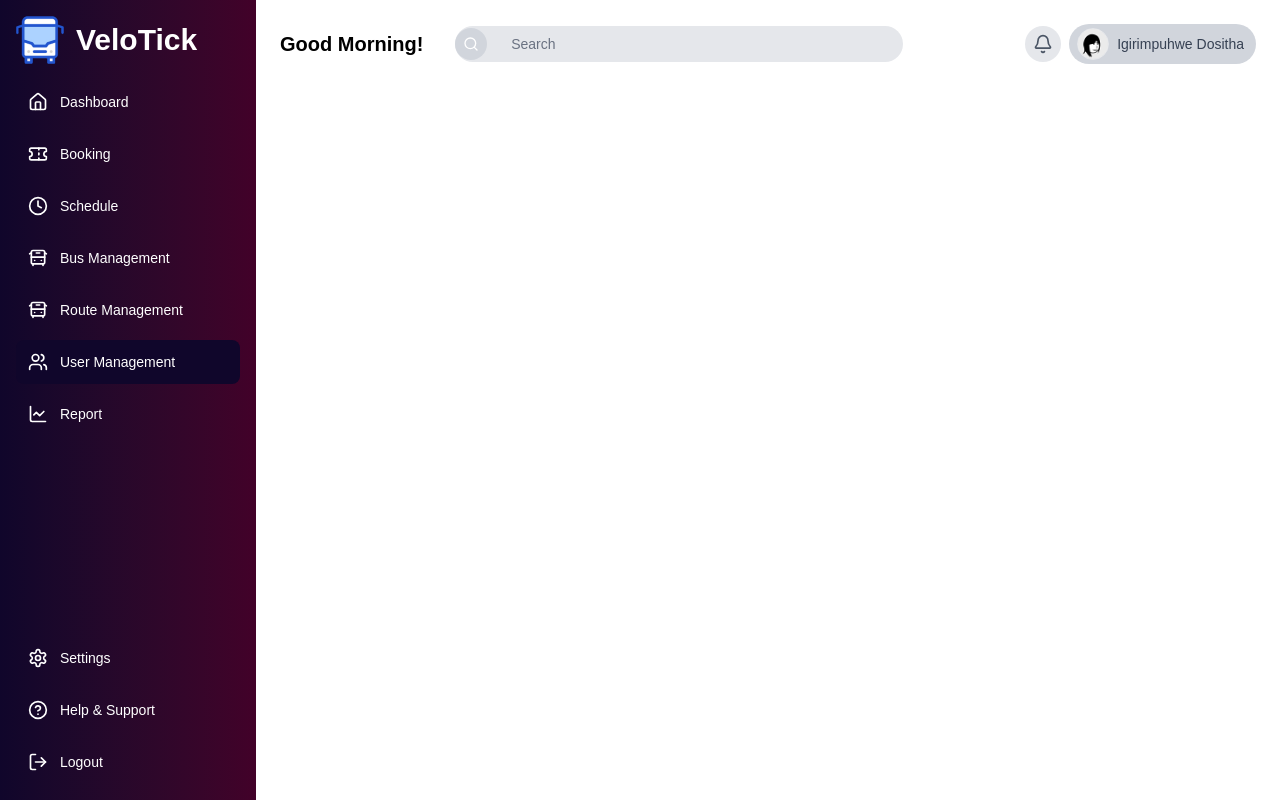
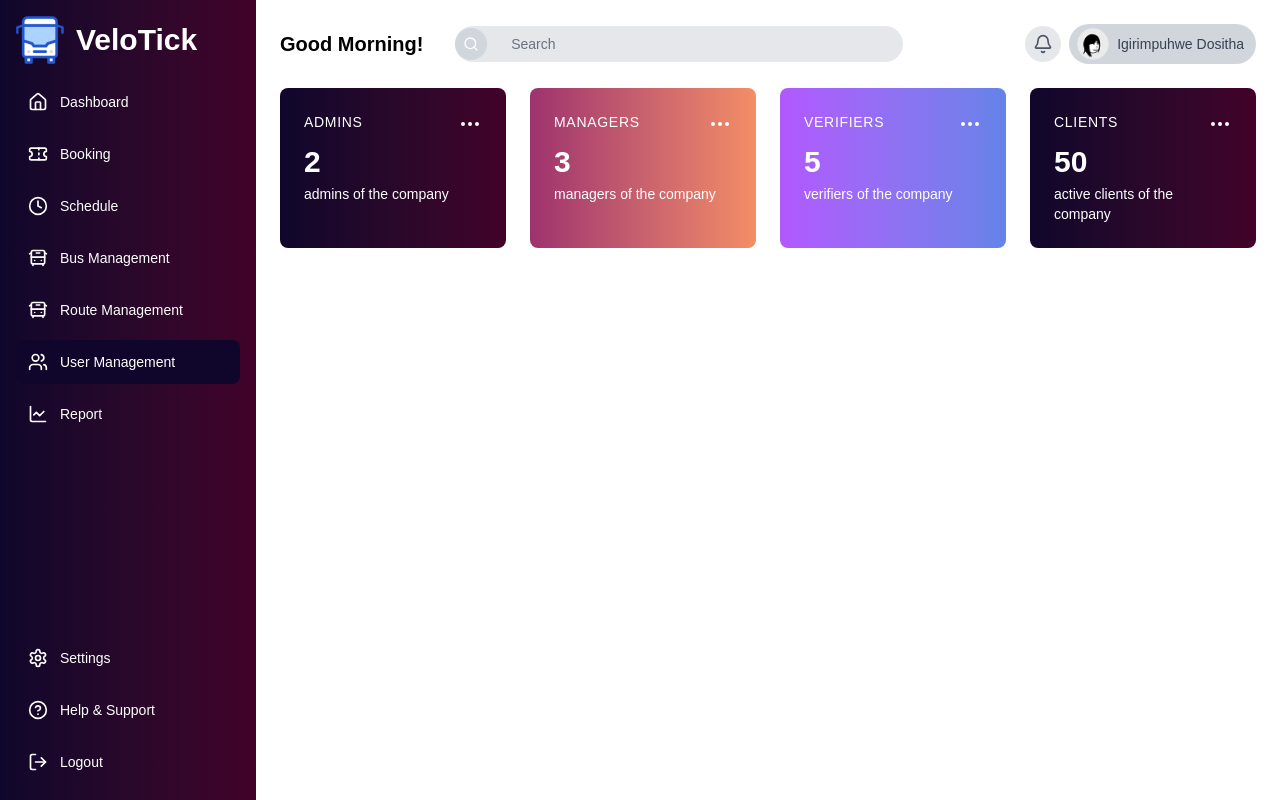
Before and after one commit to Muhinde234/Velotick-fn, a React (Vite) app: page /dashboard/users in a window 1280 px wide. Built offline with nearby package versions, Linux system fonts and the light colour scheme; no server answers.

Commit message:
add user-management page

```diff
--- a/src/pages/dashboard/bus.jsx
+++ b/src/pages/dashboard/bus.jsx
@@ -9,7 +9,7 @@ import Warningmodel from "../../components/ui/warningmodel";
 
 const Bus = () => {
   const [showWarning, setShowWarning] = useState(false);
-  const [bookingToDelete, setBookingToDelete] = useState(null);
+  const [busToDelete, setBusToDelete] = useState(null);
   const stats = [
     {
       title: "Total Buses",
@@ -47,8 +47,8 @@ const Bus = () => {
     },
   });
 
-  const handleDeleteClick = (bookingId) => {
-    setBookingToDelete(bookingId);
+  const handleDeleteClick = (busId) => {
+    setBusToDelete(busId);
     setShowWarning(true);
   };
 
@@ -56,12 +56,12 @@ const Bus = () => {
     //  make an API call to delete the buses
     console.log("Deleting booking:", bookingToDelete);
     setShowWarning(false);
-    setBookingToDelete(null);
+    setBusToDelete(null);
   };
 
   const handleCancelDelete = () => {
     setShowWarning(false);
-    setBookingToDelete(null);
+    setBusToDelete(null);
   };
   return (
     <div className="p-6 bg-white ml-0 md:ml-64 max-h-screen ">
--- a/src/pages/dashboard/users.jsx
+++ b/src/pages/dashboard/users.jsx
@@ -1,12 +1,79 @@
+import { useState } from "react";
 import Topsection from "../../components/ui/topsection";
+import StatCard from "../../components/startcard";
 
-const Users =()=>{
-    return(
-        <div className="p-6 bg-white ml-0 md:ml-64 max-h-screen ">
-            <Topsection/>
+const Users = () => {
+     const [showWarning, setShowWarning] = useState(false);
+      const [userToDelete, setUserToDelete] = useState(null);
+  const stats = [
+    {
+      title: "admins",
+      value: "2",
+      description: "admins of the company",
+      color: "indigo",
+    },
+    {
+      title: "Managers",
+      value: "3",
+      description: "managers of the company",
+      color: "green",
+    },
+    {
+      title: "verifiers",
+      value: "5",
+      description: "verifiers of the company",
+      color: "orange",
+    },
+    {
+      title: "clients",
+      value: "50",
+      description: "active clients of the company",
+      color: "blue",
+    },
+  ];
 
-        </div>
-    )
-}
+  const handleDeleteClick = (busId) => {
+    setUserToDelete(busId);
+    setShowWarning(true);
+  };
 
-export default Users
+  const handleConfirmDelete = () => {
+    //  make an API call to delete the user
+    console.log("Deleting user:", user);
+    setShowWarning(false);
+    setUserToDelete(null);
+  };
+
+  const handleCancelDelete = () => {
+    setShowWarning(false);
+    setUserToDelete(null);
+  };
+  return (
+    <div className="p-6 bg-white ml-0 md:ml-64 max-h-screen ">
+      {showWarning && (
+        <Warningmodel
+          onCancel={handleCancelDelete}
+          onConfirm={handleConfirmDelete}
+        />
+      )}
+
+      <div> <Topsection /></div>
+
+
+      <div className="grid grid-cols-1 md:grid-cols-2 lg:grid-cols-4 gap-6 mb-8">
+        {stats.map((stat, index) => (
+          <StatCard
+            key={index}
+            title={stat.title}
+            value={stat.value}
+            description={stat.description}
+            color={stat.color}
+          />
+        ))}
+      </div>
+
+    </div>
+  );
+};
+
+export default Users;
```
